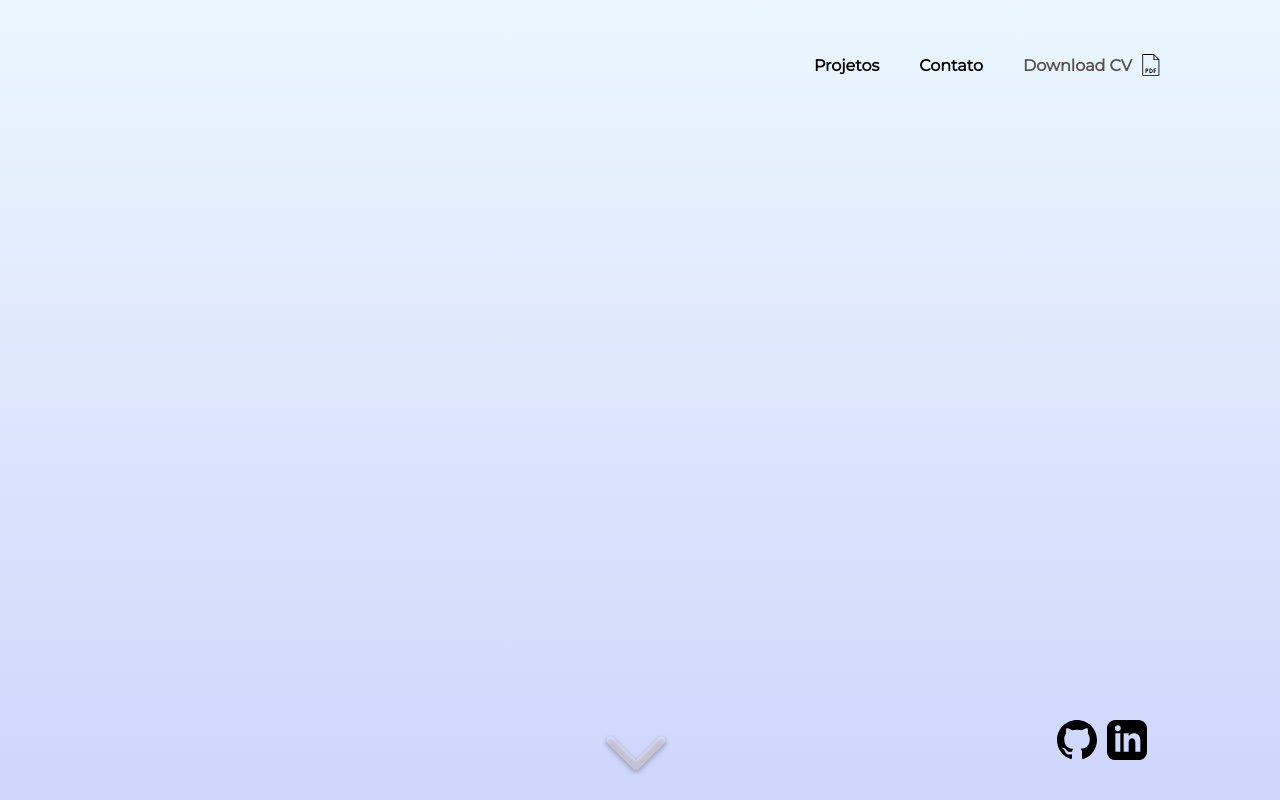
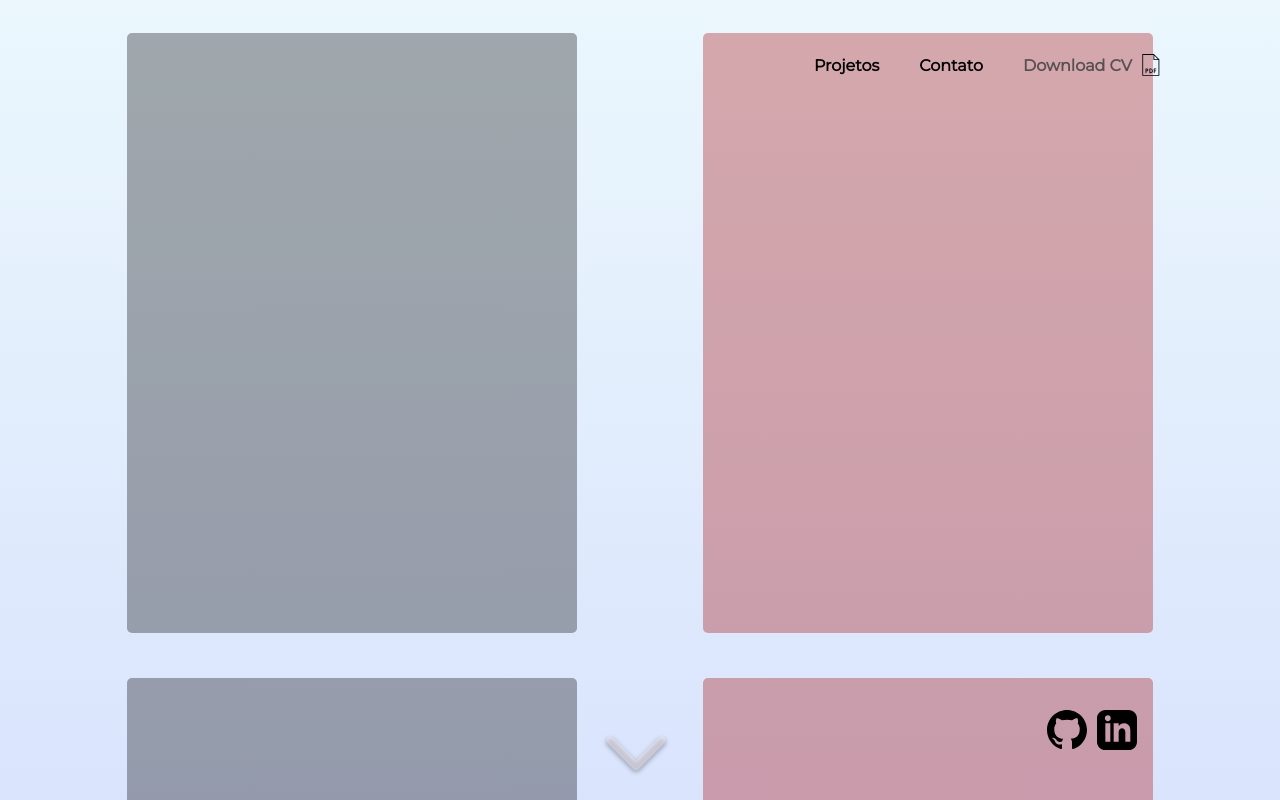
Before and after one commit to paulords95/Portfolio, a React (Create React App) app: page / in a window 1280 px wide. Shown: the top 800 px of the page. Built offline with nearby package versions, Linux system fonts and the light colour scheme.

Commit message:
added projects card

```diff
--- a/src/App.css
+++ b/src/App.css
@@ -41,7 +41,7 @@
   z-index: 10;
 }
 
-.menu>ul {
+.menu > ul {
   display: inline-flex;
   list-style: none;
   font-family: "Montserrat", sans-serif;
@@ -50,18 +50,17 @@
   z-index: 10;
 }
 
-.menu>ul>li {
+.menu > ul > li {
   padding-left: 20px;
   padding-right: 20px;
 }
 
-.menu>ul>li:hover {
+.menu > ul > li:hover {
   cursor: pointer;
   color: rgb(163, 176, 184);
 }
 
 .downloadCV {
-  color: rgb(87, 80, 80);
   transition: all 1s;
 }
 
@@ -91,7 +90,7 @@
   font-weight: 600;
 }
 
-.name>hr {
+.name > hr {
   background-color: black;
   height: 2px;
   width: 100%;
@@ -117,27 +116,29 @@
   bottom: 5%;
   z-index: 10;
   transition: all 1s;
+  padding: 10px;
+  border-radius: 10px;
 }
 
 .github {
   height: 40px;
   width: 50px;
-  transition: all 1s;
+  transition: transform 1s;
 }
 
 .github:hover {
-  fill: rgb(75, 77, 78);
+  fill: rgb(149, 160, 165);
   cursor: pointer;
 }
 
 .linkedin {
   height: 40px;
   width: 50px;
-  transition: all 1s;
+  transition: transform 1s;
 }
 
 .linkedin:hover {
-  fill: rgb(75, 77, 78);
+  fill: rgb(149, 160, 165);
   cursor: pointer;
 }
 
@@ -147,8 +148,8 @@
 }
 
 .projects {
-  height: 100vh;
+  height: 100%;
   width: 100%;
-  background-color: blue;
+  padding-bottom: 50px;
   background-image: linear-gradient(rgb(235, 247, 253), rgb(206, 214, 252));
 }
--- a/src/App.js
+++ b/src/App.js
@@ -1,6 +1,7 @@
 import React from "react";
 import "./App.css";
 import downloadIcon from "./imgs/download.svg";
+import Projects from "./components/project.jsx";
 
 function App() {
   const styleHeader = () => {
@@ -17,24 +18,27 @@ function App() {
       document.documentElement.scrollTop > 50
     ) {
       scrollArrow.classList.remove("jump");
-      appHeader.style.backgroundColor = "rgba(0, 0, 0, 0.6)";
-      scrollArrow.style.transform = "rotatex(160deg)";
+      appHeader.style.backgroundColor = "rgba(0, 0, 0, 0.4)";
+      scrollArrow.style.opacity = "0";
       menuText.style.color = "white";
       appHeader.style.height = "60px";
       downloadBtn.style.color = "rgb(180, 169, 169)";
       menu.style.marginTop = "5px";
       socialLogos.style.transform = "rotate(90deg)";
+      socialLogos.style.right = "1%";
+      socialLogos.style.bottom = "3%";
       github.style.transform = "rotate(-90deg)";
       linkedin.style.transform = "rotate(-90deg)";
     } else {
-      scrollArrow.classList.add("jump");
       appHeader.style.backgroundColor = "";
       menuText.style.color = "black";
       appHeader.style.height = "100px";
       downloadBtn.style.color = "rgb(87, 80, 80)";
       menu.style.marginTop = "40px";
-      scrollArrow.style.transform = "rotatex(0deg)";
+      scrollArrow.style.opacity = "1";
       socialLogos.style.transform = "rotate(0deg)";
+      socialLogos.style.right = "10%";
+      socialLogos.style.bottom = "5%";
       github.style.transform = "rotate(0deg)";
       linkedin.style.transform = "rotate(0deg)";
     }
@@ -140,7 +144,9 @@ function App() {
         </footer>
       </div>
       <div className="projectsContainer">
-        <div className="projects"></div>
+        <div className="projects">
+          <Projects />
+        </div>
       </div>
     </div>
   );
--- /dev/null
+++ b/src/components/project.jsx
@@ -0,0 +1,14 @@
+import React from "react";
+import "./projects.css";
+const Projects = () => {
+  return (
+    <div className="projectsWrap">
+      <div className="projectCard"></div>
+      <div className="projectCard2"></div>
+      <div className="projectCard"></div>
+      <div className="projectCard2"></div>
+    </div>
+  );
+};
+
+export default Projects;
--- /dev/null
+++ b/src/components/projects.css
@@ -0,0 +1,35 @@
+.projectsWrap {
+  position: relative;
+  display: flex;
+  justify-content: space-around;
+  align-content: space-around;
+  flex-wrap: wrap;
+  margin: auto;
+  width: 90%;
+  height: 100%;
+  border-radius: 5px;
+}
+
+.projectCard {
+  position: relative;
+
+  width: 450px;
+  height: 600px;
+  margin-top: 20px;
+  background-color: rgba(0, 0, 0, 0.322);
+  border-radius: 5px;
+}
+
+.projectCard2 {
+  position: relative;
+  margin-top: 20px;
+  width: 450px;
+  height: 600px;
+  background-color: rgba(165, 14, 14, 0.336);
+  border-radius: 5px;
+}
+
+@media only screen and (min-width: 900px) {
+  .projectsWrap {
+  }
+}
```
